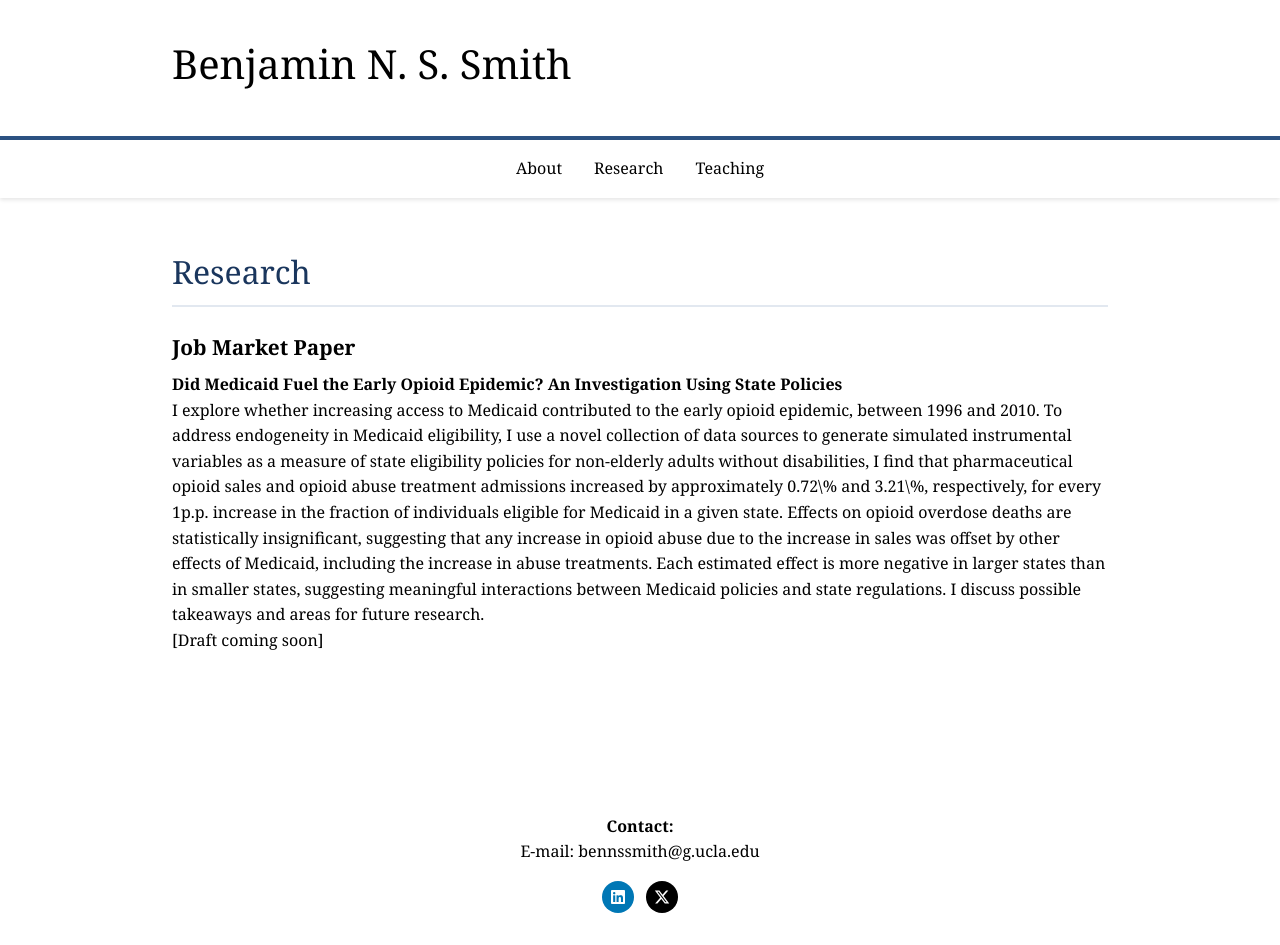
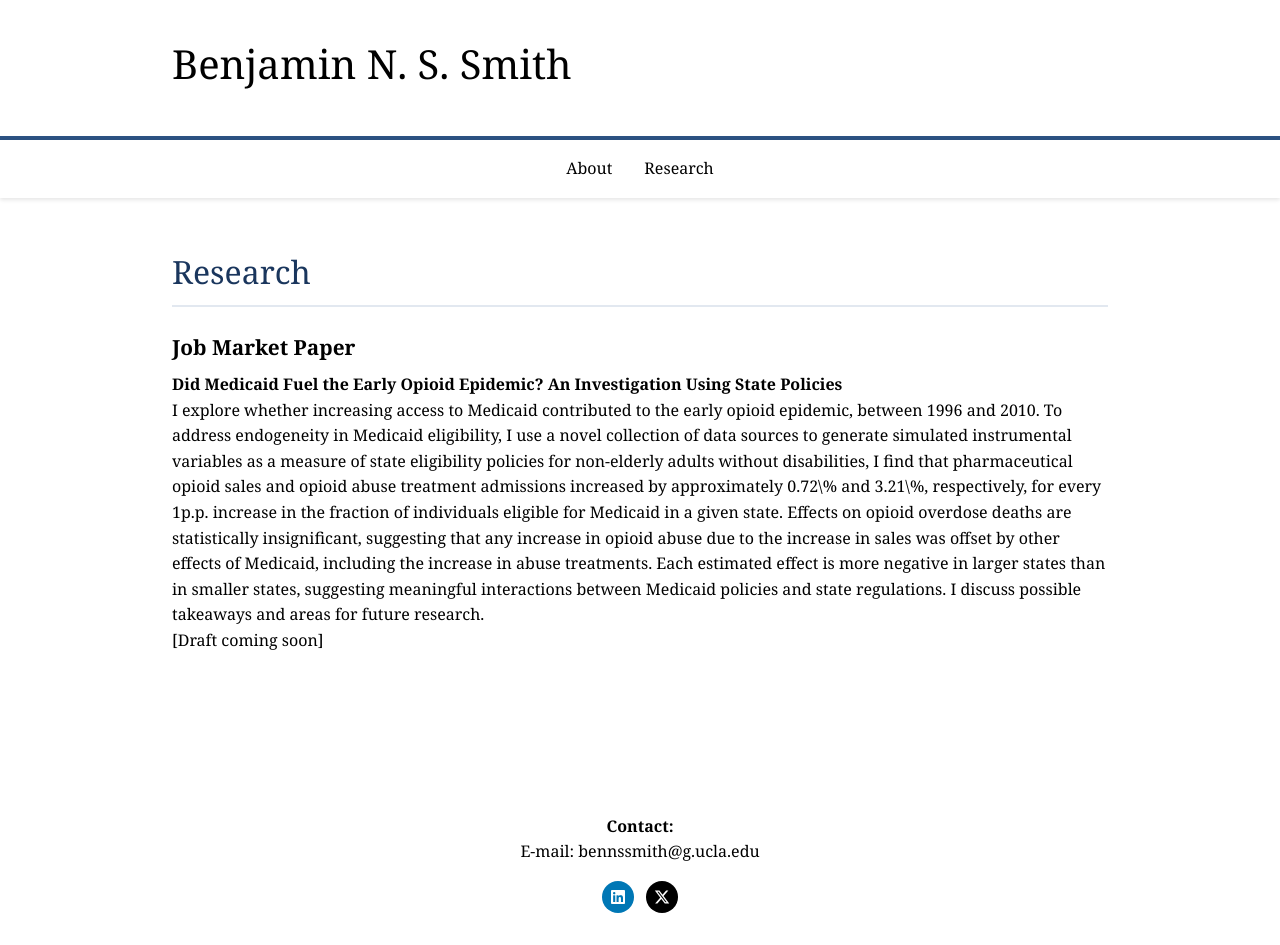
Before and after one commit to bnssmith/bnssmith.github.io, a Jekyll site: the page research.html, which Jekyll copies as it is, in a window 1280 px wide and 945 px high. Built offline with Jekyll 4.4.1, drawn with Linux system fonts in a browser that asks for light colours.

Commit message:
Update research.html

```diff
--- a/research.html
+++ b/research.html
@@ -214,7 +214,7 @@
         <ul>
             <li><a href="/">About</a></li>
             <li><a href="research.html" class="active">Research</a></li>
-            <li><a href="teaching.html">Teaching</a></li>
+            <!-- <li><a href="teaching.html">Teaching</a></li> -->
         </ul>
     </nav>
 
```
